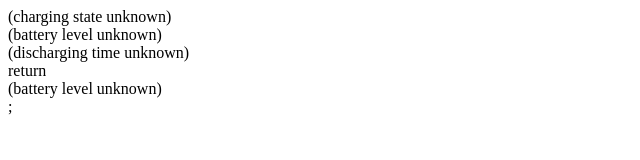
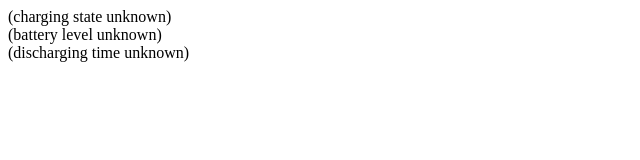
Before and after one commit to Mistium/Battery-Readout, a plain HTML site: page index.html in a window 1280 px wide. Shown: the whole page, without its empty margins (0-640 px from the left). Drawn offline with Linux system fonts and the light colour scheme.

Commit message:
Update index.html

```diff
--- a/index.html
+++ b/index.html
@@ -34,7 +34,5 @@
   <div id="charging">(charging state unknown)</div>
   <div id="level">(battery level unknown)</div>
   <div id="dischargingTime">(discharging time unknown)</div>
-
-  return <div id="level">(battery level unknown)</div>;
 </body>
 </html>
```
